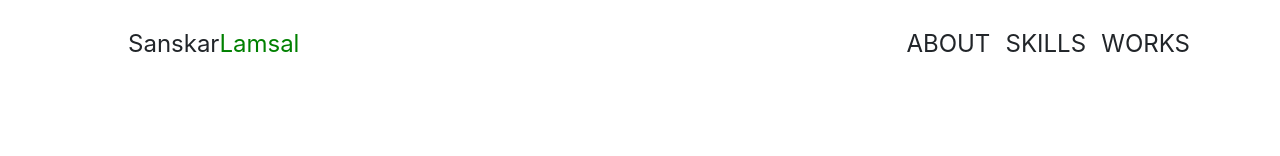
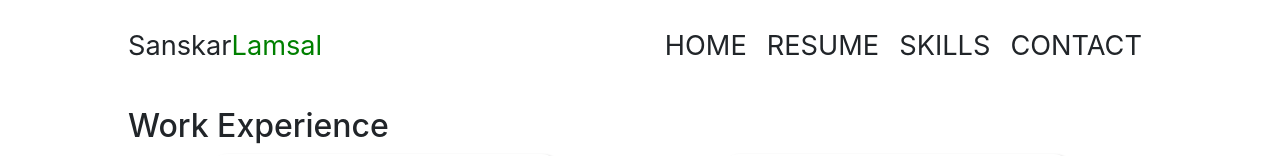
Before and after one commit to lamsal9677/Portfolio, a Vue app: page /works in a window 1280 px wide. Shown: the top 156 px of the page. Built offline with nearby package versions, Linux system fonts and the light colour scheme.

Commit message:
Navbar Complete

```diff
--- a/public/index.html
+++ b/public/index.html
@@ -11,7 +11,7 @@
   </title>
 </head>
 
-<body style="margin: 10%; margin-top: 2%;">
+<body style="margin: 10%; margin-top: 2%;" id="main">
   <noscript>
     <strong>We're sorry but <%= htmlWebpackPlugin.options.title %> doesn't work properly without JavaScript enabled.
         Please enable it to continue.</strong>
--- a/src/App.vue
+++ b/src/App.vue
@@ -1,56 +1,28 @@
 <template>
   <div id="app">
-    <div id="navbar">
-      <div id="name">
-        <div id="firstName">
-          Sanskar
-        </div>
-        <div id="lastName">
-          Lamsal
-        </div>
-      </div>
-      <div id="links">
-        <router-link to="/about" v-if="!isExpanded" id="link"
-          >ABOUT</router-link
-        >
-        <router-link to="/about" v-if="!isExpanded" id="link"
-          >SKILLS</router-link
-        >
-        <router-link to="/about" v-if="!isExpanded" id="link"
-          >WORKS</router-link
-        >
-      </div>
-    </div>
+    <NavBar />
+    <router-view id="routerView" />
   </div>
 </template>
+
+<script>
+import NavBar from "./components/navBar/navBar.vue";
+export default {
+  components: {
+    NavBar,
+  },
+};
+</script>
 <style>
 #app {
   width: 100%;
-  font-size: 1.5rem;
+  font-size: 1.7rem;
 }
-#navbar {
-  display: flex;
-  flex-direction: row;
-}
-#name {
-  display: flex;
-  flex-direction: row;
-}
-#lastName {
-  color: green;
-}
-#links {
-  margin-left: auto;
-  margin-right: 0;
-}
-#link {
-  text-decoration: none;
-  padding: 3%;
-  color: inherit;
-}
-#link:hover {
-  text-decoration: none;
-  color: green;
-  background-color: rgb(209, 209, 209);
+#routerView {
+  margin-top: 1rem;
+  width: 100%;
+  padding-top: 4%;
+  padding-bottom: 2%;
+  margin: 0;
 }
 </style>
--- /dev/null
+++ b/src/components/navBar/navBar.vue
@@ -0,0 +1,71 @@
+<template>
+  <div id="navbar">
+    <div id="name">
+      <router-link to="/" id="firstName">Sanskar</router-link>
+      <router-link to="/" id="lastName">Lamsal</router-link>
+    </div>
+    <div id="links">
+      <router-link to="/about" id="link">HOME</router-link>
+      <router-link to="/about" id="link">RESUME</router-link>
+      <router-link to="/contact" id="link">SKILLS</router-link>
+      <router-link to="/contact" id="link">CONTACT</router-link>
+    </div>
+  </div>
+</template>
+
+<script>
+export default {
+  name: "Sidebar",
+  components: {},
+  mounted: function() {
+    document.getElementById("name").onmouseover = function() {
+      document.getElementById("firstName").style.color = "green";
+      document.getElementById("lastName").style.color = "inherit";
+    };
+    document.getElementById("name").onmouseleave = function() {
+      document.getElementById("firstName").style.color = "inherit";
+      document.getElementById("lastName").style.color = "green";
+    };
+  },
+};
+</script>
+
+<style>
+#navbar {
+  display: flex;
+  flex-direction: row;
+  position: relative;
+}
+#name {
+  display: flex;
+  flex-direction: row;
+}
+#firstName {
+  color: inherit;
+  text-decoration: none;
+}
+#lastName {
+  text-decoration: none;
+  color: green;
+}
+#links {
+  position: absolute;
+  right: 0;
+  top: 50%;
+  transform: translateY(-50%);
+}
+#link {
+  text-decoration: none;
+  margin-left: 10px;
+  margin-right: 10px;
+
+  color: inherit;
+}
+#link:hover {
+  text-decoration: none;
+  color: green;
+  padding: 2%;
+  font-size: 2rem;
+  background-color: rgb(209, 209, 209);
+}
+</style>
--- a/src/views/About.vue
+++ b/src/views/About.vue
@@ -1,5 +1,5 @@
 <template>
-  <div class="about" style="margin:auto; margin-top:20px">
+  <div class="about">
     <h1>Me, Myself and I</h1>
     <p>
       Hi, I am Sanskar Lamsal. I am a student at the University of Toledo
--- a/src/views/Contact.vue
+++ b/src/views/Contact.vue
@@ -1,5 +1,5 @@
 <template>
-  <div style="margin:auto; margin-top:20px">
+  <div>
     <h1>Contact me</h1>
 
     <p>
--- a/src/views/Home.vue
+++ b/src/views/Home.vue
@@ -1,5 +1,5 @@
 <template>
-  <div style="margin:auto; margin-top:20px">
+  <div>
     <div>
       <h1 id="Name">Hi, I'm Sanskar Lamsall</h1>
       <!-- Import About -->
--- a/src/views/Skills.vue
+++ b/src/views/Skills.vue
@@ -1,5 +1,5 @@
 <template>
-  <div style="margin:auto; margin-top:20px">
+  <div>
     <h1>Skills Page</h1>
     Github
   </div>
--- a/src/views/Works.vue
+++ b/src/views/Works.vue
@@ -1,5 +1,5 @@
 <template>
-  <div style="margin:auto; margin-top:20px">
+  <div>
     <h2>Work Experience</h2>
     <b-container class="bv-example-row">
       <b-row>
```
Also changed, not shown: src/components/Sidebar/Sidebar.vue (deleted, +0 -172 lines).
